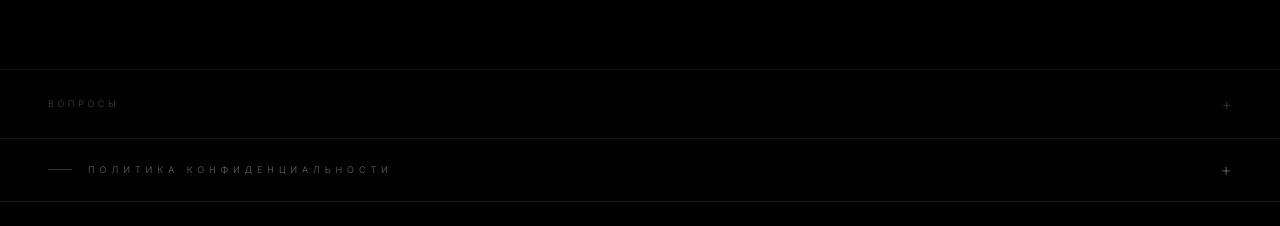
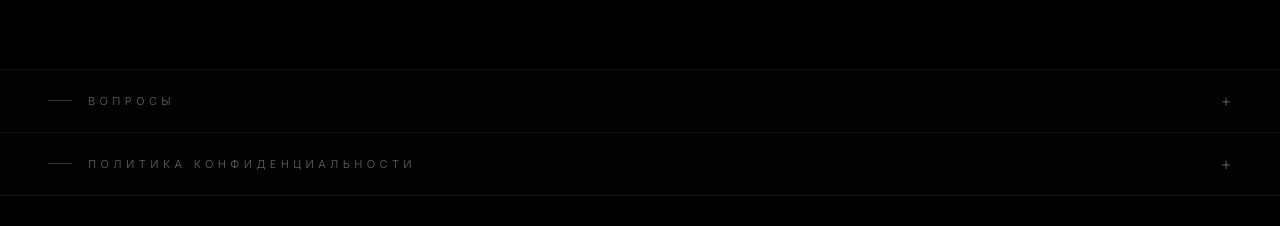
Before and after one commit to adanik2017/kudinovdani, a React (Vite) app: page / in a window 1280 px wide. Shown: the part 4737-4963 px from the top of the page. Built offline with nearby package versions, Linux system fonts and the light colour scheme.

Commit message:
fix: FAQ and Privacy headers readable, dash + text style

```diff
--- a/src/components/sections/FAQSection.tsx
+++ b/src/components/sections/FAQSection.tsx
@@ -20,16 +20,19 @@ export function FAQSection({ isMobile, t }: FAQSectionProps) {
           width: '100%', display: 'flex', justifyContent: 'space-between', alignItems: 'center',
           padding: isMobile ? '18px 20px' : '22px 48px',
           background: 'none', border: 'none', cursor: 'pointer',
+          borderBottom: sectionOpen ? '1px solid #1a1a1a' : 'none',
         }}
+        onMouseEnter={e => e.currentTarget.style.background = '#060606'}
+        onMouseLeave={e => e.currentTarget.style.background = 'none'}
       >
-        <span style={{ color: '#444', fontSize: '9px', letterSpacing: '0.4em', fontFamily: 'inherit' }}>
-          {t.faq}
-        </span>
+        <div style={{ display: 'flex', alignItems: 'center', gap: '16px' }}>
+          <span style={{ display: 'block', width: '24px', height: '1px', background: '#333' }} />
+          <span style={{ color: '#666', fontSize: '11px', letterSpacing: '0.4em', fontFamily: 'inherit' }}>{t.faq}</span>
+        </div>
         <span style={{
-          color: '#333', fontSize: '16px',
-          transform: sectionOpen ? 'rotate(45deg)' : 'none',
-          transition: 'transform 0.3s ease',
-          display: 'inline-block',
+          color: '#555', fontSize: '18px', lineHeight: 1,
+          transition: 'transform 0.3s', display: 'block',
+          transform: sectionOpen ? 'rotate(45deg)' : 'rotate(0deg)',
         }}>+</span>
       </button>
 
--- a/src/components/sections/PrivacySection.tsx
+++ b/src/components/sections/PrivacySection.tsx
@@ -55,7 +55,7 @@ export function PrivacySection({ lang, isMobile }: PrivacySectionProps) {
       >
         <div style={{ display: 'flex', alignItems: 'center', gap: '16px' }}>
           <span style={{ display: 'block', width: '24px', height: '1px', background: '#333' }} />
-          <span style={{ color: '#666', fontSize: '9px', letterSpacing: '0.55em' }}>{label}</span>
+          <span style={{ color: '#666', fontSize: '11px', letterSpacing: '0.4em' }}>{label}</span>
         </div>
         <span style={{
           color: '#555', fontSize: '18px', lineHeight: 1,
```
